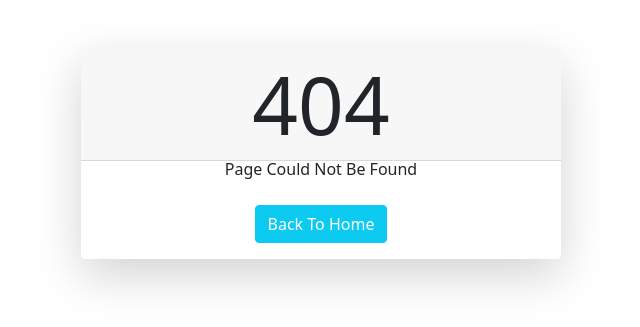
After one commit to salafunas/project2, a CodeIgniter 4 app: the page made by app/Views/errors/not_found.php in a window 1280 px wide. The commit adds this page. Shown: the top 327 px of the page, without its empty margins (319-959 px from the left). Run offline with PHP 8.4 and a stand-in for CodeIgniter, Linux system fonts and the light colour scheme; the template is opened without the code that fills it, so the values that code supplies are empty; some libraries are stand-ins or nearby versions.

Commit message:
manbahkan halaman bagian not_found.php

```diff
--- a/app/Config/Routes.php
+++ b/app/Config/Routes.php
@@ -6,3 +6,6 @@ use CodeIgniter\Router\RouteCollection;
  * @var RouteCollection $routes
  */
 $routes->get('/', 'Home::index');
+$routes->set404Override(function() {
+    echo view('errors/not_found');
+});
--- /dev/null
+++ b/app/Views/errors/not_found.php
@@ -0,0 +1,63 @@
+<!doctype html>
+<html lang="en">
+
+<head>
+    <!-- Required meta tags -->
+    <meta charset="utf-8">
+    <meta name="viewport" content="width=device-width,
+initial-scale=1">
+    <!-- Bootstrap CSS -->
+    <link
+        href="https://cdn.jsdelivr.net/npm/bootstrap@5.1.3/dist/css/b
+ootstrap.min.css" rel="stylesheet" integrity="sha384-
+1BmE4kWBq78iYhFldvKuhfTAU6auU8tT94WrHftjDbrCEXSU1oBoqyl2QvZ6j
+IW3" crossorigin="anonymous">
+    <title>Error 404 CI4</title>
+
+    <style>
+        .card {
+            position: relative;
+            display: flex;
+            flex-direction: column;
+            min-width: 0;
+            word-wrap: break-word;
+            background-color: #fff;
+            background-clip: border-box;
+            border: 1px solid rgba(0, 0, 0, 0.04);
+            border-radius: .25rem
+        }
+
+        . card .card-header {
+            background-color: #fff;
+            border-bottom: none;
+        }
+    </style>
+</head>
+
+<body>
+    <div class="container">
+        <div class="row justify-content-center">
+            <div class="col-md-12 col-sm-12">
+                <div class="card shadow-lg border-0 rounded-
+lg mt-5 mx-auto" style="width: 30rem;">
+                    <h3 class="card-header display-1 text-
+muted text-center">
+                        404
+                    </h3>
+
+                    <span class="card-subtitle mb-2 text-
+muted text-center">
+                        Page Could Not Be Found
+                    </span>
+                    <div class="card-body mx-auto">
+                        <a type="button" href="<?=
+                                                base_url('/'); ?>" class="btn btn-info text-white"> Back To
+                            Home </a>
+                    </div>
+                </div>
+            </div>
+        </div>
+    </div>
+</body>
+
+</html>
--- /dev/null
+++ b/app/Views/layouts/template-home.php
@@ -0,0 +1,3 @@
+<?= $this->include('layouts/header'); ?>
+<?= $this->renderSection('content'); ?>
+<?= $this->include('layouts/footer'); ?>
```
Also changed, not shown: app/Views/layouts/footer.php (added, +49 -0 lines), app/Views/layouts/header.php (added, +49 -0 lines), app/Views/v_home.php (+4 -98 lines), public/assets/img/a.jpg (deleted), public/assets/img/b.jpg (deleted).
